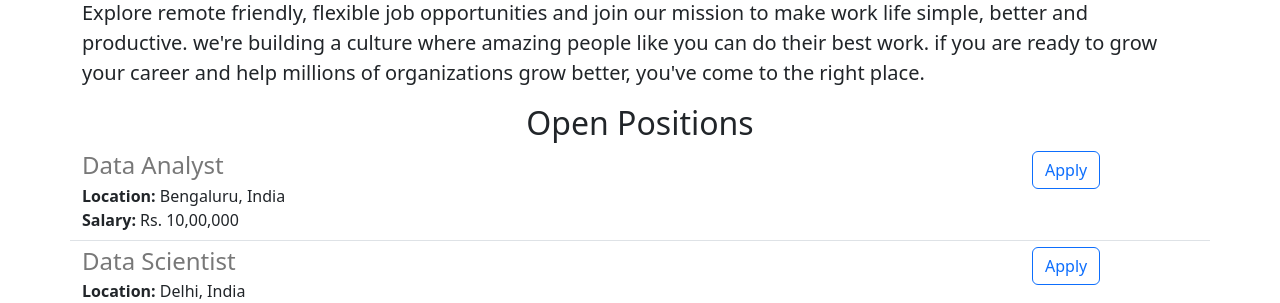
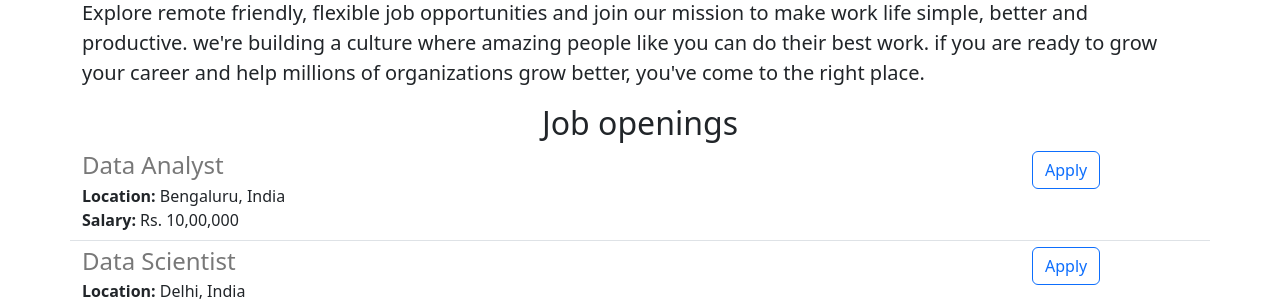
Before and after one commit to YasaswiniMallem/yasaswini_careers_website, a Flask app: page / in a window 1280 px wide. Shown: the part 512-815 px from the top of the page. Run offline with Flask 3, Linux system fonts and the light colour scheme.

Commit message:
added some  changes

```diff
--- a/templates/home.html
+++ b/templates/home.html
@@ -19,7 +19,7 @@
       <img class="img-fluid" id= banner1 src = "https://8f4537b0-3469-4072-96a4-16c3b3c880d9-00-n9nqtldvjash.sisko.replit.dev/static/banner1.jpg" height= "320">
       <h2 class = "text-center mt-2 mt-4" > About yasaswini careers</h2>
       <p class="lead">Explore remote friendly, flexible job opportunities and join our mission to make work life simple, better and productive. we're building a culture where amazing people like you can do their best work. if you are ready to grow your career and help millions of organizations grow better, you've come to the right place. </p>
-      <h2 class = "text-center mt-2 mt4"> Open Positions</h2>
+      <h2 class = "text-center mt-2 mt4">Job openings</h2>
       <div>
         {% for job in jobs %}
          {% include 'jobitem.html' %}
```
